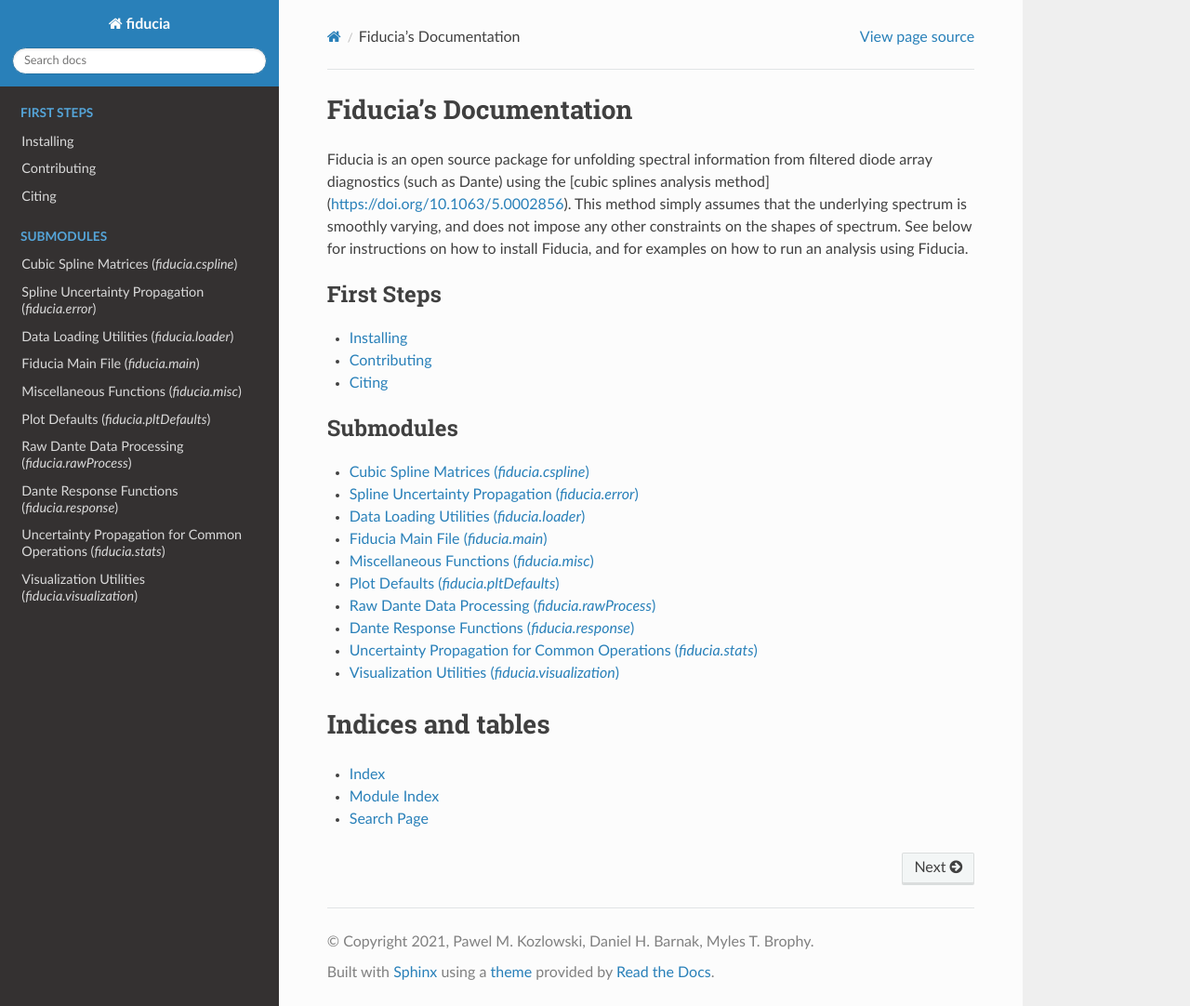
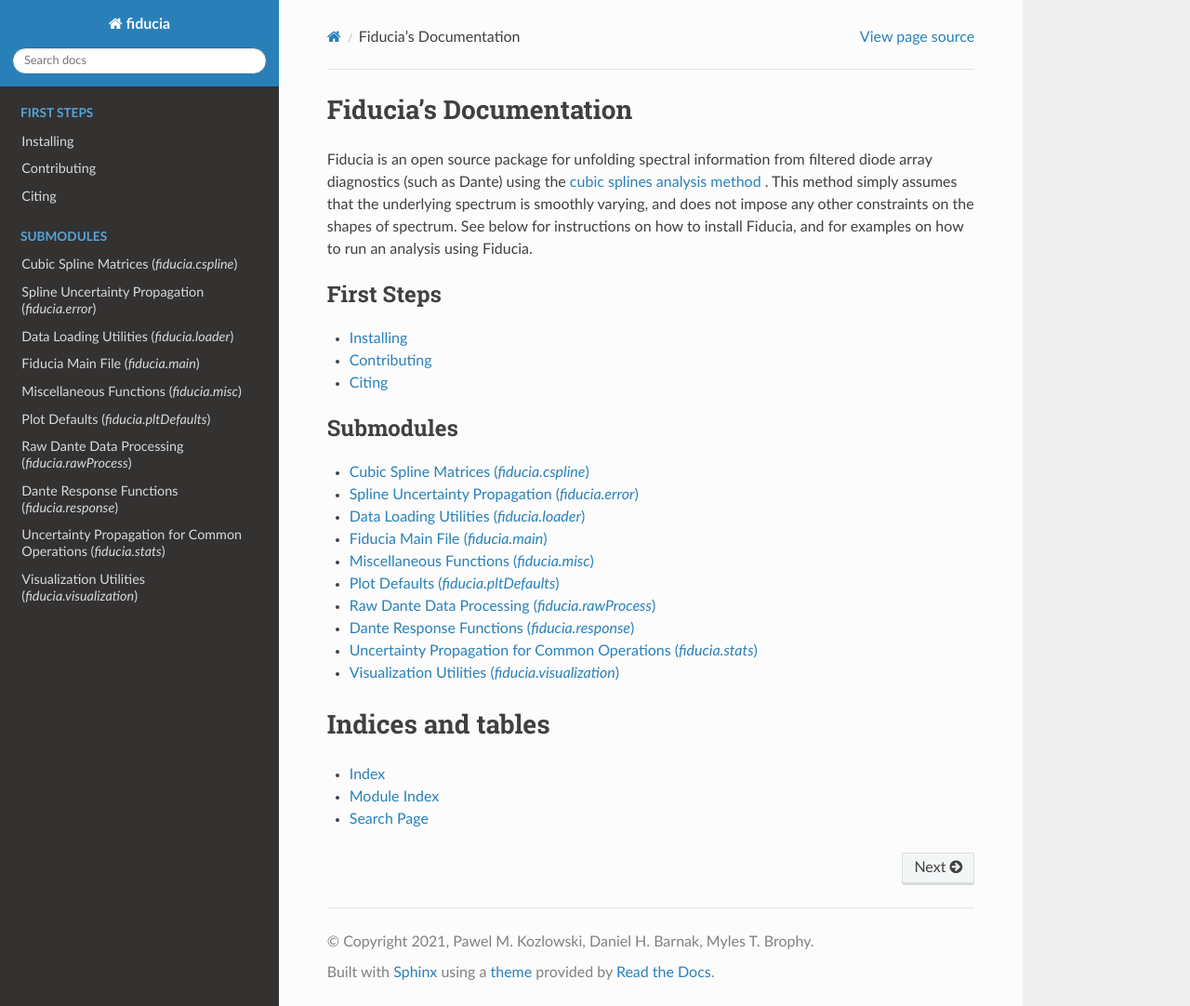
Before and after one commit to lanl/fiducia, a Sphinx documentation site: the page built from docs/index.rst, in a window 1280 px wide and 1082 px high. Shown: the whole window at 93% size. Built offline with Sphinx 7.4.7 and the Read the Docs theme 2.0.0, drawn with Linux system fonts in a browser that asks for light colours; pages that are not in the unit, such as notebooks, are missing from menus.

Commit message:
Fixed url in sphinx docs.

```diff
--- a/docs/index.rst
+++ b/docs/index.rst
@@ -7,8 +7,7 @@ Fiducia's Documentation
 ===================================
 
 Fiducia is an open source package for unfolding spectral information from
-filtered diode array diagnostics (such as Dante) using the [cubic splines
-analysis method](https://doi.org/10.1063/5.0002856). This method simply
+filtered diode array diagnostics (such as Dante) using the `cubic splines analysis method <https://doi.org/10.1063/5.0002856>`_ . This method simply
 assumes that the underlying spectrum is smoothly varying, and does not
 impose any other constraints on the shapes of spectrum. See below for
 instructions on how to install Fiducia, and for examples on how to run an
```
